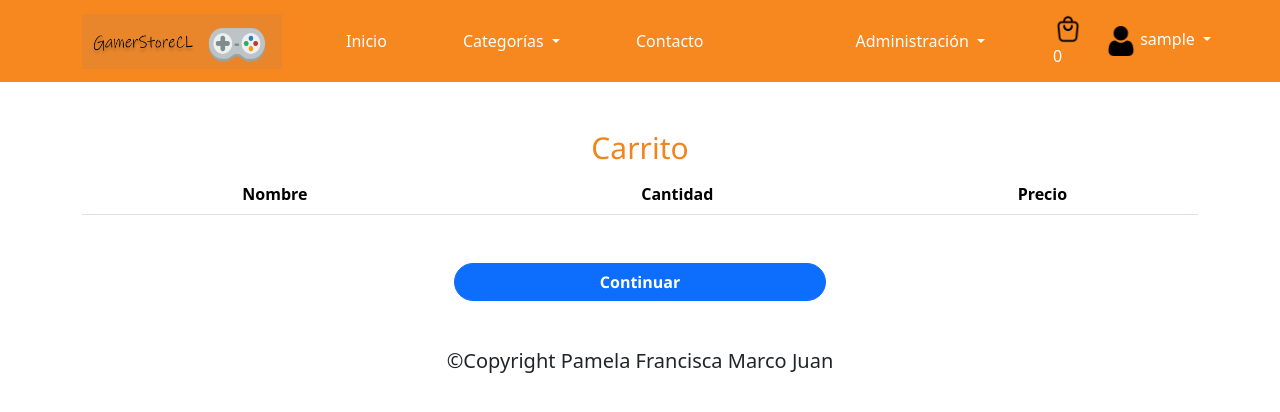
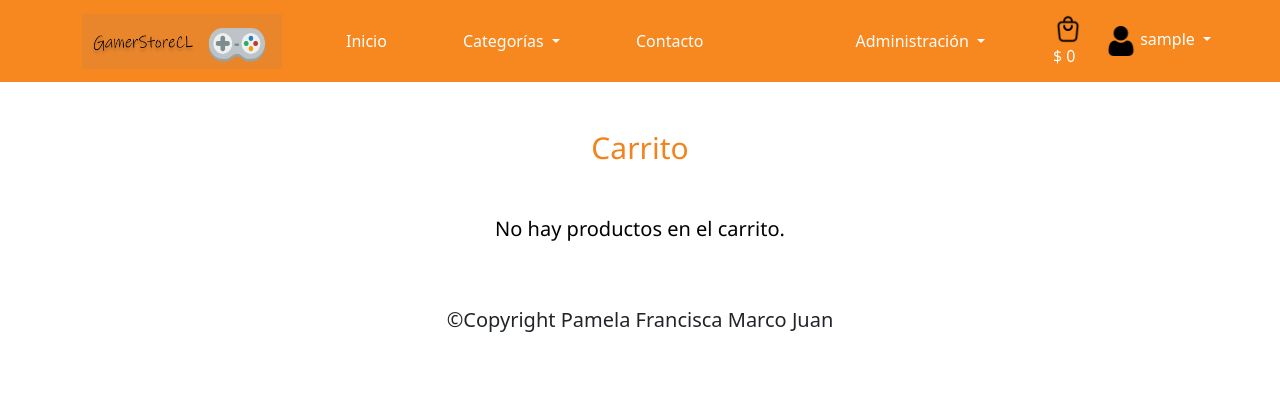
Before and after one commit to JuanmirandaSiromax/gamerstorecl, a Django app: page /carrito/ in a window 1280 px wide. Shown: the top 412 px of the page. Run offline with Django 4.2, Linux system fonts and the light colour scheme; the visitor is signed in with stand-in values (Sample User, id 1); lists and menus that the app fills with data are empty.

Commit message:
Se añade total a base y a carrito

```diff
--- a/duoc/settings.py
+++ b/duoc/settings.py
@@ -53,6 +53,8 @@ MIDDLEWARE = [
     'django.contrib.messages.middleware.MessageMiddleware',
     'django.middleware.clickjacking.XFrameOptionsMiddleware',
 ]
+
+CSRF_TRUSTED_ORIGINS=['https://7381-190-114-32-117.ngrok-free.app']
 
 ROOT_URLCONF = 'duoc.urls'
 
--- a/mientretencion/templates/auth/home.html
+++ b/mientretencion/templates/auth/home.html
@@ -7,7 +7,6 @@
 {% block contenido %}
 
 <div class="titulo-novedades mt-5">Novedades</div>
-
 <div class="container">
     <div class="row row-cols-1 row-cols-md-2 row-cols-lg-3 text-center mb-4">
         {% for juego in juegos %}
@@ -21,15 +20,14 @@
                 <input type="hidden" name="juego_imagen_url" value="{{ juego.imagen.url }}">
 
                 <img src="{{ juego.imagen.url }}" alt="{{ juego.nombre }}" class="img-fluid">
-                <h4 style="color: black;">{{ juego.nombre }}</h4>
-                <p style="color: black;">Precio: ${{ juego.precio }}</p>
+                <h4 style="color: black;" class="text-center">{{ juego.nombre }}</h4>
+                <p style="color: black; font-size: 20px;" class="text-center">Precio: ${{ juego.precio }}</p>
                 <button type="submit" class="btn btn-primary">Añadir al Carrito</button>
             </form>
         </div>
         {% endfor %}
     </div>
 </div>
-
 
 
 <footer class="navbar navbar-expand-lg bg-orange text-white">
--- a/mientretencion/templates/base.html
+++ b/mientretencion/templates/base.html
@@ -63,8 +63,8 @@
         </ul>
         <!-- Icono Carrito de Compras -->
         <a class="carrito-btn" href="{% url 'vista_carrito' %}" style="color: #fff;">
-          <img class="carrito-icon" src="{% static 'imagenes/compras.png' %}" alt="Carrito de compras" style="width: 30px; height: 30px;"> <!-- Cambia la ruta a tu imagen -->
-          <span id="cantidad-pedido">0</span>
+          <img class="carrito-icon" src="{% static 'imagenes/compras.png' %}" alt="Carrito de compras" style="width: 30px; height: 30px;">
+          <span id="cantidad-pedido" name="total">$ {{ request.session.subtotal }}</span>
         </a>
         <!-- Botón desplegable usuario logeado -->
         <div class="login-button" >
@@ -101,7 +101,7 @@
 
 <!-- Bootstrap JS y Popper.js (opcional, si los necesitas) -->
 <script src="https://cdn.jsdelivr.net/npm/bootstrap@5.3.2/dist/js/bootstrap.bundle.min.js" integrity="sha384-C6RzsynM9kWDrMNeT87bh95OGNyZPhcTNXj1NW7RuBCsyN/o0jlpcV8Qyq46cDfL" crossorigin="anonymous"></script>
-
+<script src="https://code.jquery.com/jquery-3.6.4.min.js"></script>
   {% block js %}
   {% endblock %}
 
@@ -110,8 +110,6 @@
   </footer>
 
 
-
-
 </body>
 
 </html>
--- a/mientretencion/templates/juegos/carrito.html
+++ b/mientretencion/templates/juegos/carrito.html
@@ -8,7 +8,9 @@
 
 <div class="container">
     <div>
-        <h2 class="text-center titulo-novedades pt-5">Carrito</h2>
+
+        <h2 class="text-center titulo-novedades pt-5 mb-4">Carrito</h2>
+        {% if carrito %}
         <form method="post" action="{% url 'vista_carrito' %}">
             {% csrf_token %}
             <table class="table">
@@ -25,7 +27,12 @@
                         <tr>
                             <td class="text-center align-middle"><img src="{{ item.imagen_url }}" alt="{{ item.nombre }}" style="width: 150px; height: auto;"></td>
                             <td class="text-center align-middle">{{ item.nombre }}</td>
-                            <td class="text-center align-middle">1</td>
+                            <td class="text-center align-middle">
+                                <button type="button" class="btn btn-sm btn-secondary" onclick="updateCantidad('{{ item.codigo_invent }}', -1)">-</button>
+                                <span id="cantidad-{{ item.codigo_invent }}" name="cantidad">1</span>
+                                <button type="button" class="btn btn-sm btn-secondary" onclick="updateCantidad('{{ item.codigo_invent }}', 1)">+</button>
+                                <input type="hidden" id="input-cantidad-{{ item.codigo_invent }}" name="cantidad" value="{{ item.cantidad }}">
+                            </td>
                             <td class="text-center align-middle">${{ item.precio }}</td>
                             <td class="align-middle">
                                 <input type="hidden" name="codigo_invent" value="{{ item.codigo_invent }}">
@@ -37,17 +44,45 @@
                     {% endfor %}
                 </tbody>
             </table>
-            <div class="d-grid gap-2 col-4 mx-auto mt-5">
-                <button class="btn btn-primary" name="continuar" type="submit">Continuar</button>
+            <div class="row">
+                <div class="col-9"></div>
+                <div class="col" style="font-size: 20px;">
+                    Subtotal: $ {{ request.session.subtotal }}
+                </div>
+            </div>
+            <div class="row">
+                <div class="col-6">
+                    <div class="d-grid gap-2 col-4 mx-auto mt-5">
+                        <a class="btn btn-warning" href="{% url 'home' %}" type="button">Seguir comprando</a>
+                    </div>
+                </div>
+                <div class="col-6">
+                    <div class="d-grid gap-2 col-4 mx-auto mt-5">
+                        <button class="btn btn-primary" name="continuar" type="submit">Continuar</button>
+                    </div>
+                </div>
             </div>
         </form>
+        {% else %}
+            <p style="color: black; font-size: 20px;" class="text-center mt-5">No hay productos en el carrito.</p>
+        {% endif %}
     </div>
 </div>
 
+<script>
+    function updateCantidad(codigo_invent, cambio) {
+        // Obtener el elemento span que muestra la cantidad
+        var cantidadSpan = document.getElementById('cantidad-' + codigo_invent);
+        // Obtener el valor actual de la cantidad
+        var cantidadActual = parseInt(cantidadSpan.innerText);
+        // Asegurarse de que la cantidad no sea menor que 1
+        cantidadActual = Math.max(1, cantidadActual + cambio);
+        // Actualizar la cantidad en el elemento span
+        cantidadSpan.innerText = cantidadActual;
+        // Actualizar el valor del campo oculto
+        document.getElementById('input-cantidad-' + codigo_invent).value = cantidadActual;
+    }
+</script>
 
 
-    <!-- <div class="col-12">
-        <img src="{% static 'imagenes/graciasCompra.png' %}" alt="Gracias por comprar"></a>
-    </div> -->
-
-  {% endblock %}
+{% endblock %}
--- a/mientretencion/views.py
+++ b/mientretencion/views.py
@@ -9,8 +9,6 @@ from django.contrib.auth.models import User
 from django.conf.urls import handler404
 
 # Create your views here.
-
-
 
 # definicion sesion de usuarios y perfil
 def index(request):
@@ -346,24 +344,6 @@ def eliminar_juego(request, id):
     messages.success(request, 'Se ha Eliminado Correctamente')
     return redirect('listado_juegos')
 
-# @login_required
-# def añadir_carrito(request, codigo_invent):
-#     if request.method == 'POST':
-#         juego_nombre = request.POST.get('juego_nombre')
-#         juego_precio = request.POST.get('juego_precio')
-#         juego_imagen_url = request.POST.get('juego_imagen_url')
-
-#         juego_data = {
-#             'codigo_invent': codigo_invent,
-#             'nombre': juego_nombre,
-#             'precio': juego_precio,
-#             'imagen_url': juego_imagen_url,
-#         }
-#         request.session['juego'] = juego_data
-
-#         return redirect('vista_carrito')
-#     return render(request, 'juegos/carrito.html')
-
 @login_required
 def vista_carrito(request):
 
@@ -375,18 +355,15 @@ def vista_carrito(request):
         juego_imagen_url = request.POST.get('juego_imagen_url')
 
         carrito = request.session.get('carrito', [])
-        print("carrito obtenido")
-        print(carrito)
+
         if juego_nombre != None :
             carrito.append({
                 'codigo_invent': codigo_invent,
                 'nombre': juego_nombre,
-                'precio': juego_precio,
+                'precio': int(juego_precio),
+                'cantidad': 1,
                 'imagen_url': juego_imagen_url,
             })
-
-
-
         request.session['carrito'] = carrito
 
         if 'eliminar_del_carrito' in request.POST:
@@ -403,6 +380,10 @@ def vista_carrito(request):
             return redirect('metodo_pago')
 
     carrito = request.session.get('carrito', [])
+    subtotal = sum(int(item['precio']) for item in carrito)
+
+    request.session['subtotal'] = subtotal
+
     return render(request, 'juegos/carrito.html', {'carrito': carrito})
 
 def metodo_pago(request):
```
Also changed, not shown: mientretencion/templates/auth/venta_realizada.html (+15 -1 lines).
